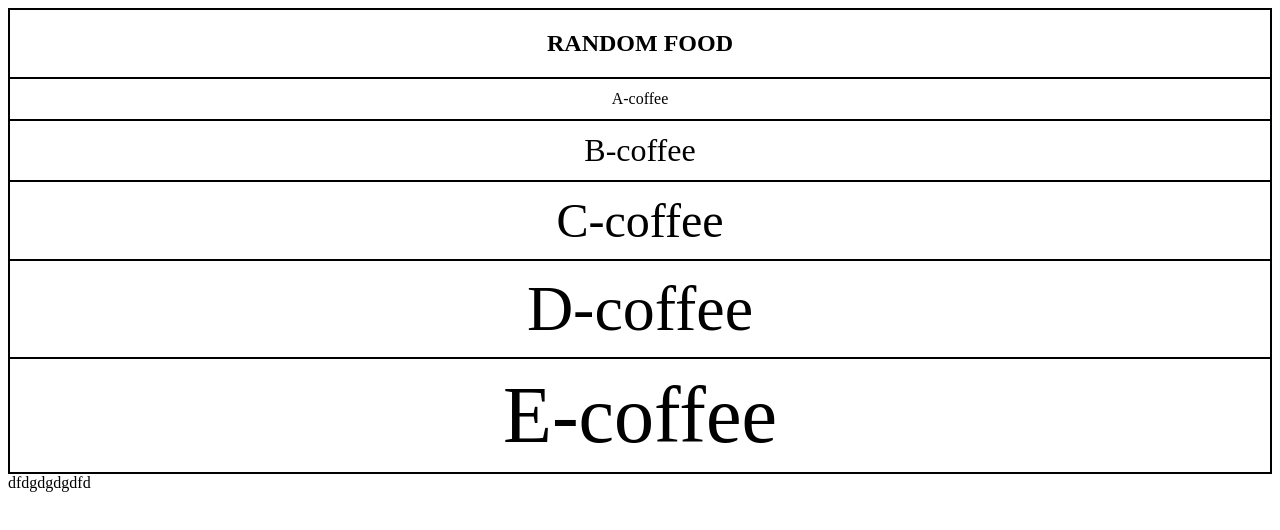
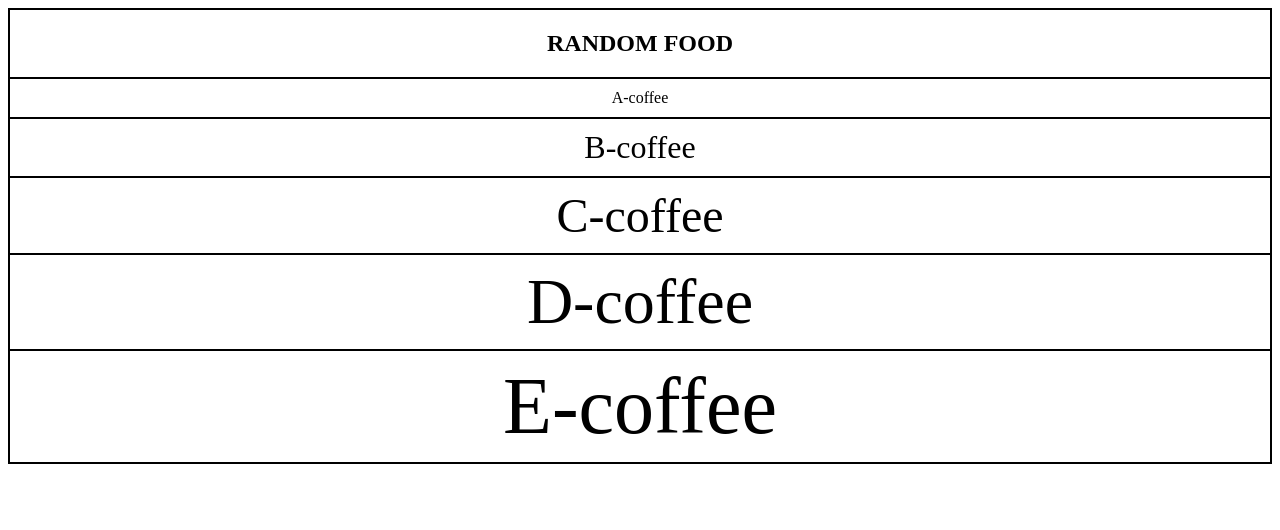
Before and after one commit to youceful/just-testing, a website: page index.html in a window 1280 px wide. Drawn offline with Linux system fonts and the light colour scheme.

Commit message:
rja3t htmk wo css kima kan

```diff
--- a/css/style.css
+++ b/css/style.css
@@ -20,5 +20,5 @@ div li{
   font-size: 2rem;
   border-top: black solid 2px;
   margin: 0;
-  padding: 11px;
+  padding: 10px;
 }
--- a/index.html
+++ b/index.html
@@ -19,4 +19,4 @@
 <a class="link" ></a>
 <script src="js/app.js"></script>
 </body>
-</html>dfdgdgdgdfd
+</html>
```
